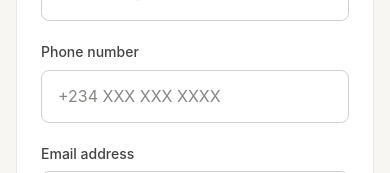
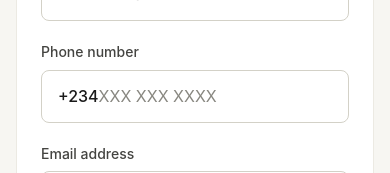
Before and after one commit to Missking001/SabiPro, a Next.js app in the folder apps/web/: page /register in a window 390 px wide. Shown: the part 484-657 px from the top of the page. Built offline with nearby package versions, Linux system fonts and the light colour scheme; no server answers.

Commit message:
feat: make +234 prefix static on phone input, users type only remaining digits

```diff
--- a/apps/web/app/(auth)/register/page.tsx
+++ b/apps/web/app/(auth)/register/page.tsx
@@ -59,9 +59,8 @@ function validateName(name: string): string | undefined {
 }
 
 function validatePhone(phone: string): string | undefined {
-  if (!phone.trim()) return 'Phone number is required';
-  const digits = phone.replace(/\D/g, '');
-  if (digits.length < 10) return 'Please enter a valid phone number';
+  if (!phone) return 'Phone number is required';
+  if (phone.length < 10 || phone.length > 11) return 'Please enter a valid phone number';
   return undefined;
 }
 
@@ -113,7 +112,7 @@ export default function RegisterPage() {
     setIsLoading(true);
 
     try {
-      await api.auth.register({ name: name.trim(), email: email.trim(), password, role, phone: phone.trim(), city });
+      await api.auth.register({ name: name.trim(), email: email.trim(), password, role, phone: `+234${phone}`, city });
 
       const loginResult = await login(email.trim(), password);
       if (loginResult?.ok) {
@@ -237,16 +236,19 @@ export default function RegisterPage() {
             {/* Phone number */}
             <div className="flex flex-col gap-1.5">
               <label className="text-small font-medium text-neutral-700">Phone number</label>
-              <input
-                type="tel"
-                placeholder="+234 XXX XXX XXXX"
-                value={phone}
-                onChange={(e) => { setPhone(e.target.value); clearFieldError('phone'); }}
-                required
-                className={`w-full bg-neutral-0 border rounded-component py-3 px-4 text-body text-neutral-900 placeholder:text-neutral-500 min-h-[44px] focus:outline-none focus:ring-1 ${
-                  fieldErrors.phone ? 'border-error-base focus:border-error-base focus:ring-error-base' : 'border-surface-input focus:border-primary-base focus:ring-primary-base'
-                }`}
-              />
+              <div className={`flex items-center bg-neutral-0 border rounded-component min-h-[44px] focus-within:outline-none focus-within:ring-1 ${
+                fieldErrors.phone ? 'border-error-base focus-within:border-error-base focus-within:ring-error-base' : 'border-surface-input focus-within:border-primary-base focus-within:ring-primary-base'
+              }`}>
+                <span className="pl-4 text-body text-neutral-900 font-medium select-none">+234</span>
+                <input
+                  type="tel"
+                  placeholder="XXX XXX XXXX"
+                  value={phone}
+                  onChange={(e) => { const val = e.target.value.replace(/\D/g, ''); if (val.length <= 11) setPhone(val); clearFieldError('phone'); }}
+                  required
+                  className="flex-1 bg-transparent border-none py-3 pr-4 text-body text-neutral-900 placeholder:text-neutral-500 min-h-[44px] focus:outline-none"
+                />
+              </div>
               {fieldErrors.phone && (
                 <p className="text-caption text-error-base mt-0.5">{fieldErrors.phone}</p>
               )}
```
